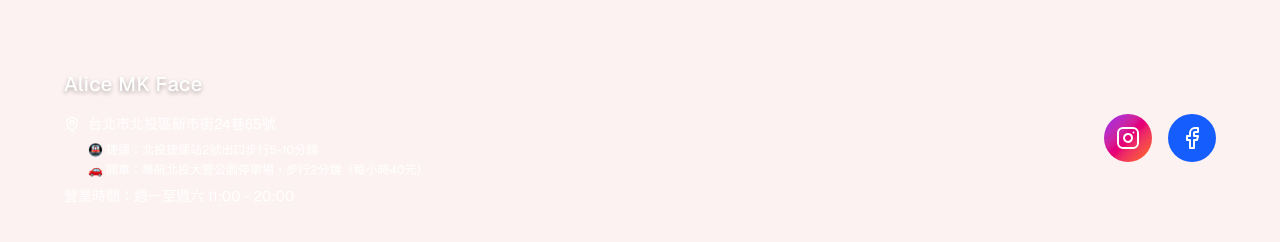
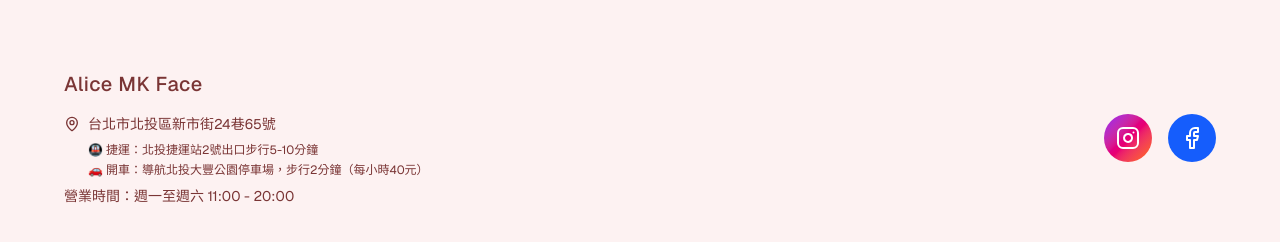
Before and after one commit to felix0746/alicemk-web, a Next.js app: page / in a window 1280 px wide. Shown: the part 2050-2292 px from the top of the page. Built offline with nearby package versions, Linux system fonts and the light colour scheme.

Commit message:
fix: 將 Footer 背景改為淺色，文字改為深色以提升可見度

```diff
--- a/app/page.tsx
+++ b/app/page.tsx
@@ -652,15 +652,15 @@ export default function Home() {
 
 
       {/* 4. 底部資訊 */}
-      <footer id="contact" className="bg-primary-800 text-primary-50 py-10 md:py-12 px-4 sm:px-6">
+      <footer id="contact" className="bg-primary-50 py-10 md:py-12 px-4 sm:px-6">
 
         <div className="max-w-6xl mx-auto grid md:grid-cols-2 gap-6 md:gap-8">
 
           <div>
 
-            <h3 className="text-lg md:text-xl font-medium mb-3 md:mb-4 tracking-wide" style={{ color: '#ffffff', textShadow: '0 2px 4px rgba(0, 0, 0, 0.3)' }}>Alice MK Face</h3>
+            <h3 className="text-lg md:text-xl font-medium mb-3 md:mb-4 tracking-wide" style={{ color: '#7a3535' }}>Alice MK Face</h3>
 
-            <div className="space-y-2 text-xs sm:text-sm" style={{ color: '#ffffff' }}>
+            <div className="space-y-2 text-xs sm:text-sm" style={{ color: '#7a3535' }}>
 
               <p className="flex items-start gap-2"><MapPin size={14} className="sm:w-4 sm:h-4 flex-shrink-0 mt-0.5"/> 台北市北投區新市街24巷65號</p>
 
```
